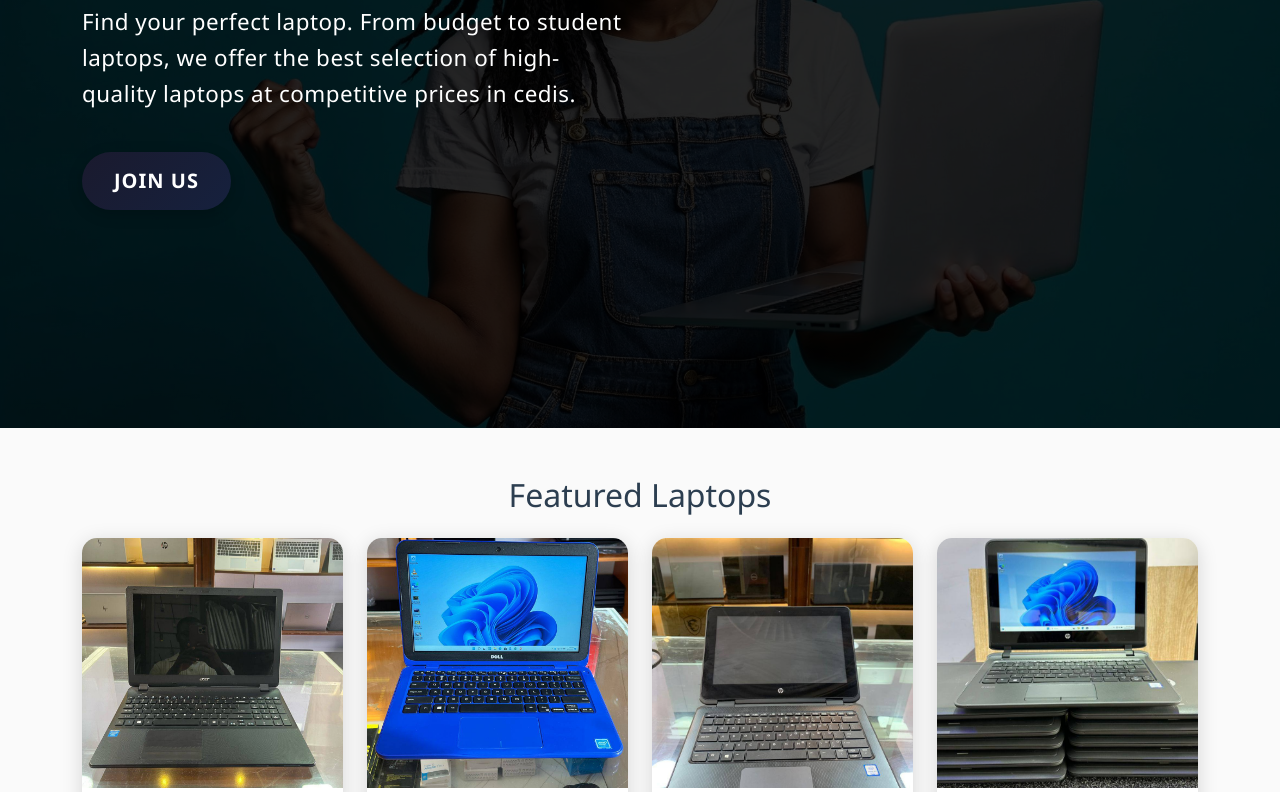
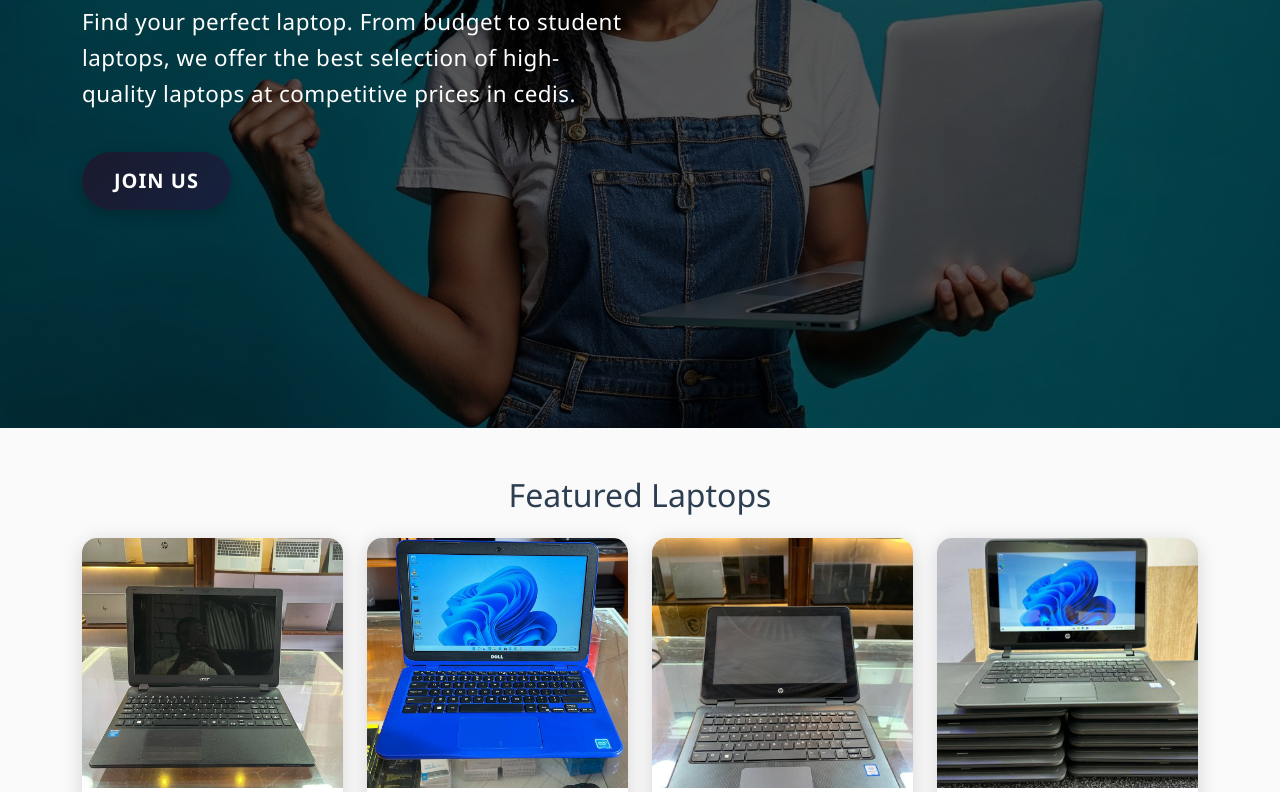
Before and after one commit to emokdev3/Emok-pc-Palace, a plain HTML site: page Emok PC Palace/index.html in a window 1280 px wide. Shown: the part 372-1164 px from the top of the page. Drawn offline with nearby package versions, Linux system fonts and the light colour scheme.

Commit message:
Decrease hero section overlay opacity for a lighter home page image

```diff
--- a/Emok PC Palace/styles.css
+++ b/Emok PC Palace/styles.css
@@ -76,7 +76,7 @@ body {
     left: 0;
     right: 0;
     bottom: 0;
-    background: rgba(0, 0, 0, 0.7);
+    background: rgba(0, 0, 0, 0.3);
     z-index: 1;
 }
 
```
